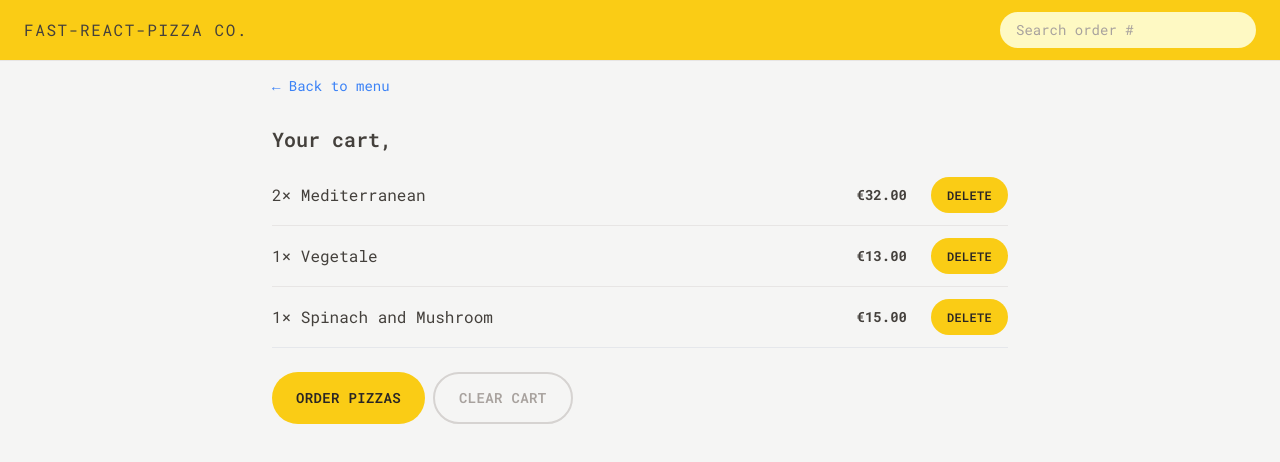
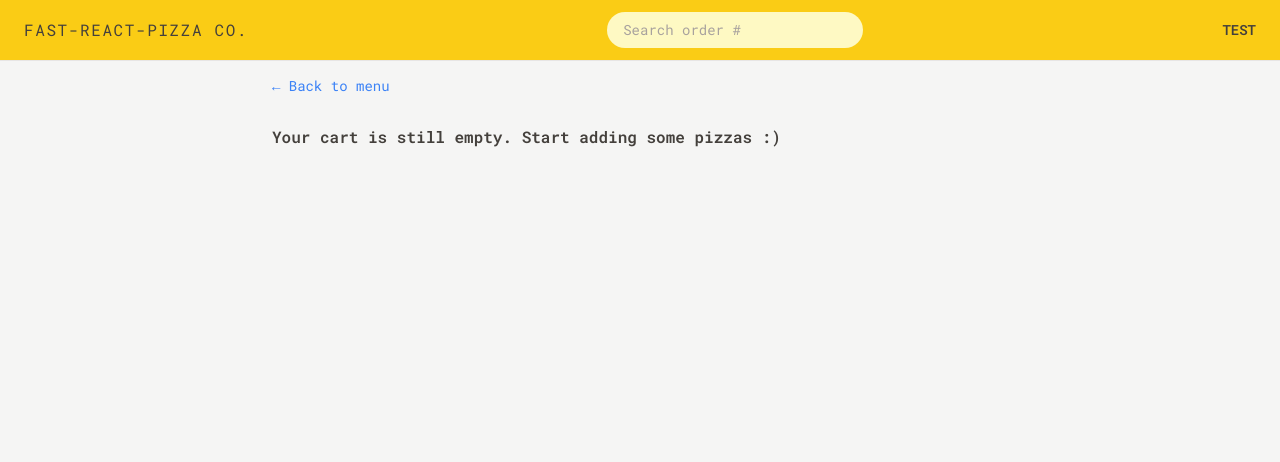
Before and after one commit to Devansh27112001/Fast-React-Pizza, a React (Vite) app: page /cart in a window 1280 px wide. Shown: the top 462 px of the page. Built offline with nearby package versions, Linux system fonts and the light colour scheme.

Commit message:
Rendering the cart items and handling clearCart

```diff
--- a/src/features/cart/Cart.jsx
+++ b/src/features/cart/Cart.jsx
@@ -1,35 +1,17 @@
 import LinkButton from '../../ui/LinkButton';
 import Button from '../../ui/Button';
 import CartItem from './CartItem';
-import { useSelector } from 'react-redux';
-
-const fakeCart = [
-    {
-        pizzaId: 12,
-        name: 'Mediterranean',
-        quantity: 2,
-        unitPrice: 16,
-        totalPrice: 32,
-    },
-    {
-        pizzaId: 6,
-        name: 'Vegetale',
-        quantity: 1,
-        unitPrice: 13,
-        totalPrice: 13,
-    },
-    {
-        pizzaId: 11,
-        name: 'Spinach and Mushroom',
-        quantity: 1,
-        unitPrice: 15,
-        totalPrice: 15,
-    },
-];
+import { useDispatch, useSelector } from 'react-redux';
+import { clearCart, getCart } from './cartSlice';
+import { getUsername } from '../user/userSlice';
+import EmptyCart from './EmptyCart';
 
 function Cart() {
-    const cart = fakeCart;
-    const username = useSelector((state) => state.user.username);
+    const cart = useSelector(getCart);
+    const username = useSelector(getUsername);
+    const dispatch = useDispatch();
+
+    if (!cart.length) return <EmptyCart />;
 
     return (
         <div className="px-4 py-3">
@@ -46,7 +28,9 @@
                 <Button to="/order/new" type="primary">
                     Order pizzas
                 </Button>
-                <Button type="secondary">Clear Cart</Button>
+                <Button type="secondary" onClick={() => dispatch(clearCart())}>
+                    Clear Cart
+                </Button>
             </div>
         </div>
     );
--- a/src/features/cart/EmptyCart.jsx
+++ b/src/features/cart/EmptyCart.jsx
@@ -1,13 +1,15 @@
-import { Link } from 'react-router-dom';
+import LinkButton from '../../ui/LinkButton';
 
 function EmptyCart() {
-  return (
-    <div>
-      <Link to="/menu">&larr; Back to menu</Link>
+    return (
+        <div className="px-4 py-3">
+            <LinkButton to="/menu">&larr; Back to menu</LinkButton>
 
-      <p>Your cart is still empty. Start adding some pizzas :)</p>
-    </div>
-  );
+            <p className="mt-7 font-semibold">
+                Your cart is still empty. Start adding some pizzas :)
+            </p>
+        </div>
+    );
 }
 
 export default EmptyCart;
--- a/src/features/cart/cartSlice.js
+++ b/src/features/cart/cartSlice.js
@@ -58,6 +58,8 @@
 } = cartSlice.actions;
 export default cartSlice.reducer;
 
+export const getCart = (state) => state.cart.cart;
+
 // If you use { } braces, then it is required to write return keyword for the state.cart.cart....
 export const getTotalCartQuantity = (state) =>
     state.cart.cart.reduce((sum, item) => sum + item.quantity, 0);
--- a/src/features/user/userSlice.js
+++ b/src/features/user/userSlice.js
@@ -3,7 +3,7 @@
 import { createSlice } from '@reduxjs/toolkit';
 
 const initialState = {
-    username: '',
+    username: 'Test',
 };
 
 const userSlice = createSlice({
@@ -19,3 +19,5 @@
 export const { updateName } = userSlice.actions;
 
 export default userSlice.reducer;
+
+export const getUsername = (state) => state.user.username;
```
